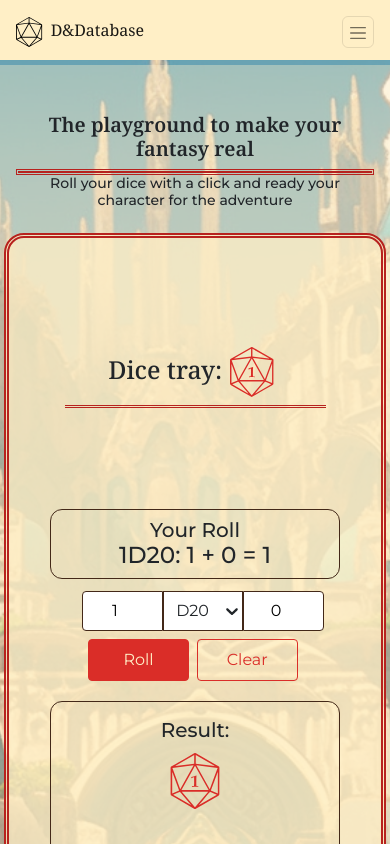
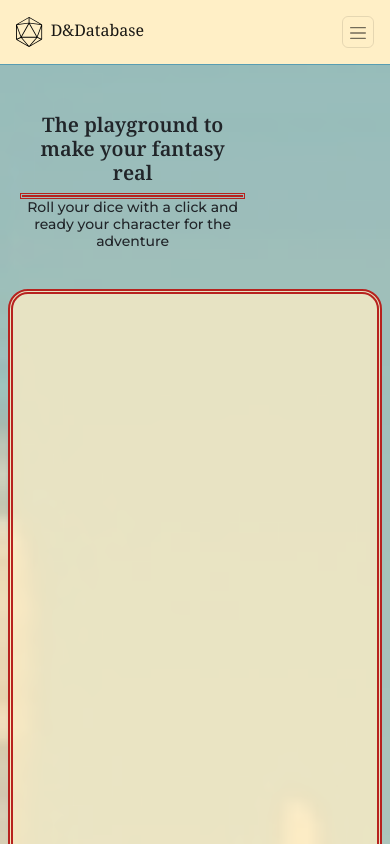
Before and after one commit to LiamDarkmoon/DnDApp, a React (Vite) app: page / in a window 390 px wide. Shown: the top 844 px of the page. Built offline with nearby package versions, Linux system fonts and the light colour scheme.

Commit message:
mobile v1.5

```diff
--- a/src/pages/landing/LandingPage.jsx
+++ b/src/pages/landing/LandingPage.jsx
@@ -7,7 +7,7 @@ const LandingPage = () => {
         <div className='lnd pg container-fluid d-flex flex-column align-items-center justify-content-evenly'>
             <NavBar/>
             <div className='row py-5 align-items-center justify-content-between'>
-                <div className='col-12 col-sm-5 text-center'>
+                <div className='col-8 col-sm-5 text-center'>
                     <h1 className='lnd-hl'> The playground to make your fantasy real </h1>
                     <div className='separator'></div>
                     <h4 className='fw-regular'> Roll your dice with a click and ready your character for the adventure </h4>
--- a/src/styles/AppStyle.css
+++ b/src/styles/AppStyle.css
@@ -208,7 +208,7 @@
     padding-top: 56px;
   }
   .pg {
-    padding: 0 16px;
+    padding: 0 20px;
   }
   .lnd h1 {
     font-size: 20px;
@@ -217,7 +217,7 @@
     font-size: 14px;
   }
   .navbar {
-    height: 60px;
+    height: 64px;
     padding: 12px 16px;
   }
   .navbar #logo {
@@ -250,8 +250,8 @@
     width: 20px;
   }
   .dicetray {
-    height: 100vh;
-    margin: 16px 0;
+    height: 900vh;
+    margin: 32px 0;
   }
   .cta-bttn {
     height: 40px;
--- a/src/styles/AppStyle.sass
+++ b/src/styles/AppStyle.sass
@@ -205,7 +205,7 @@ $shadow: #432818
         padding-top: 56px
 
     .pg
-        padding: 0 16px
+        padding: 0 20px
 
     .lnd
         h1
@@ -215,7 +215,7 @@ $shadow: #432818
             font-size: 14px
 
     .navbar
-        height: 60px
+        height: 64px
         padding: 12px 16px
 
         #logo
@@ -250,8 +250,8 @@ $shadow: #432818
 
 
     .dicetray
-        height: 100vh
-        margin: 16px 0
+        height: 900vh
+        margin: 32px 0
 
     .cta-bttn
         height: 40px
```
